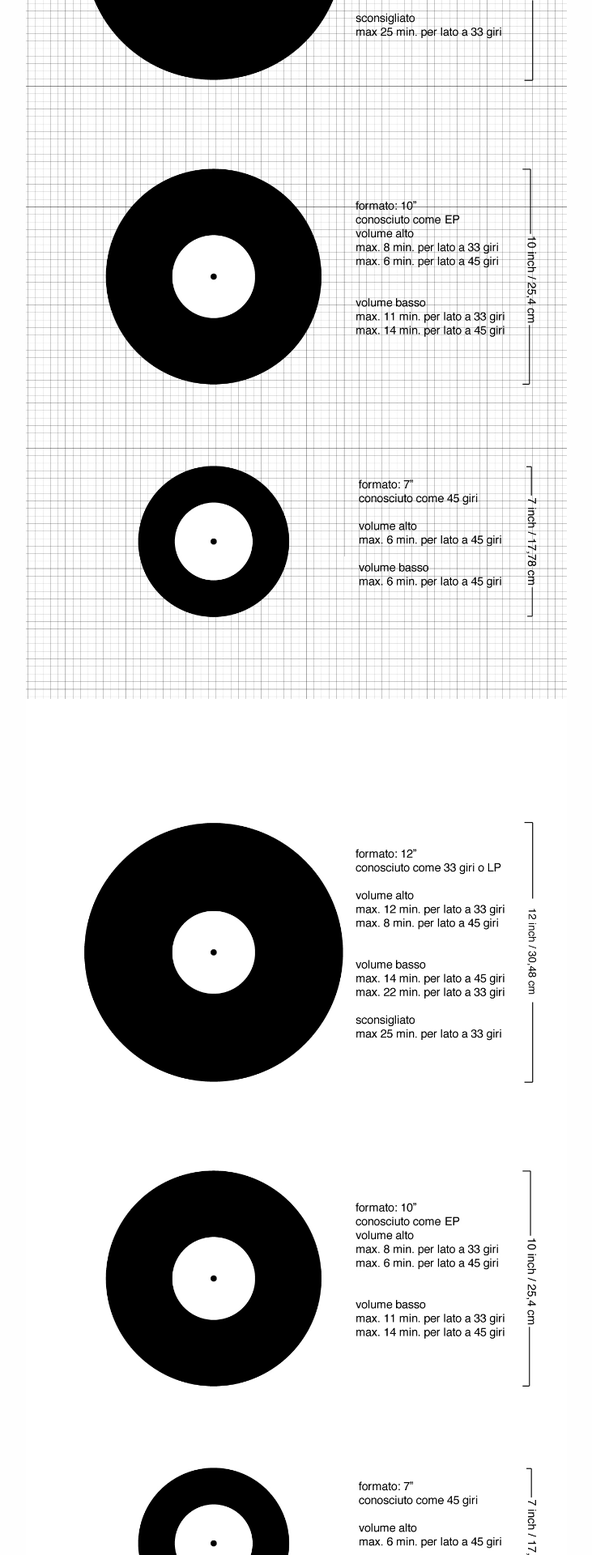
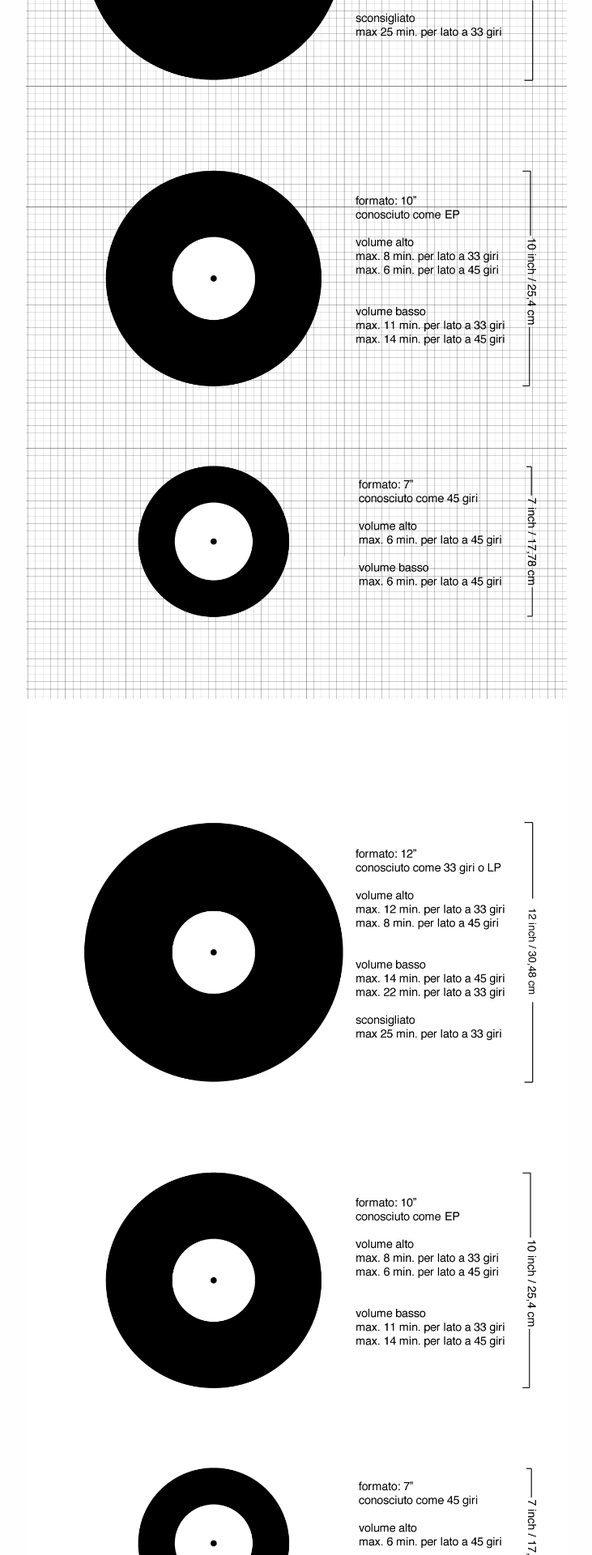
Before and after one commit to Vinilificio/Vinilificio.github.io, a Jekyll site: the page built from _pages/single-copy.md, in a window 1280 px wide. Shown: the part 861-2781 px from the top of the page at 81% size, without its empty margins (274-1005 px from the left). Built offline with Jekyll 4.4.1, drawn with Linux system fonts in a browser that asks for light colours.

Commit message:
Update from Forestry.io - _pages/single-copy.md

```diff
--- a/_pages/single-copy.md
+++ b/_pages/single-copy.md
@@ -18,8 +18,8 @@
 
 #specifiche
 
-![]({{ site.baseurl }}/forestryio/images/infografic-vinili_griglia_web-6.jpg)
-![]({{ site.baseurl }}/forestryio/images/infografic-vinili_senza_web-6.jpg)
+![]({{ site.baseurl }}/forestryio/images/infografic-vinili_griglia_web-8.jpg)
+![]({{ site.baseurl }}/forestryio/images/infografic-vinili_senza_web-7.jpg)
 
 ![]({{ site.baseurl }}/forestryio/images/infografic-vinili_griglia_web-4.jpg)
 ![]({{ site.baseurl }}/forestryio/images/infografic-vinili_senza_web-3.jpg)
```
Also changed, not shown: forestryio/images/infografic-vinili_griglia_web-8.jpg (added), forestryio/images/infografic-vinili_senza_web-7.jpg (added).
